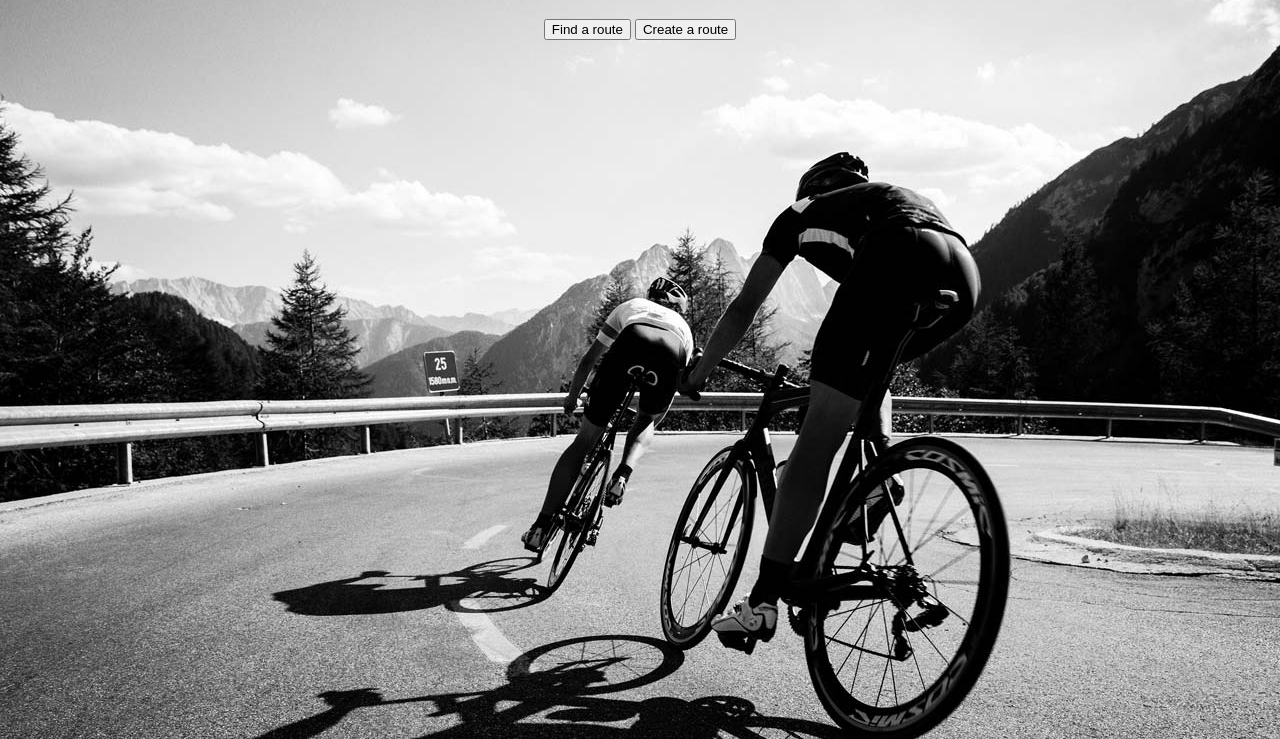
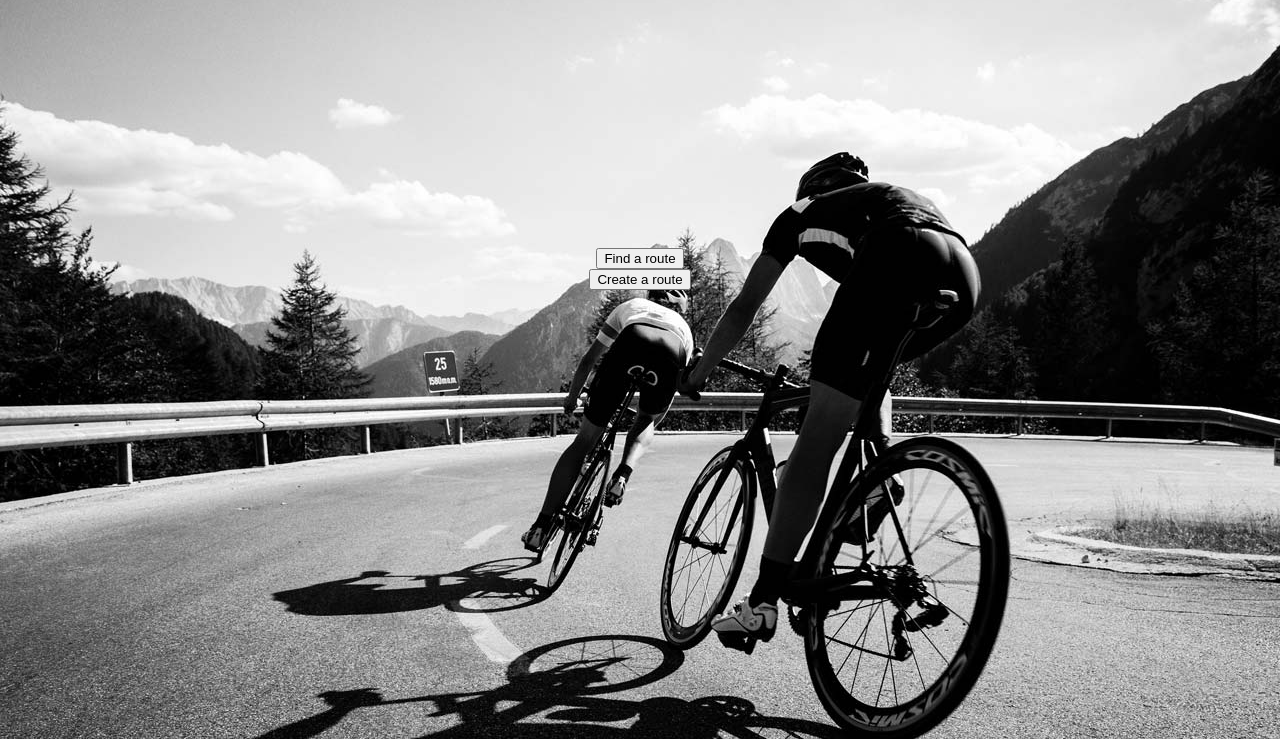
Before and after one commit to alec-heif/spokes-project, a plain HTML site: page intro_page.html in a window 1280 px wide. Shown: the part 61-800 px from the top of the page. Drawn offline with Linux system fonts and the light colour scheme.

Commit message:
Intro page: center buttons vertically

```diff
--- a/intro_page.css
+++ b/intro_page.css
@@ -22,9 +22,7 @@ h1 {
 /* This parent can be any width and height */
 .intro_buttons_block {
   text-align: center;
-
-  /* May want to do this if there is risk the container may be narrower than the element inside */
-  white-space: nowrap;
+  height: 500px;
 }
 
 /* The ghost, nudged to maintain perfect centering */
--- a/intro_page.html
+++ b/intro_page.html
@@ -7,10 +7,10 @@
     Spokes
   </h1>
 
-  <div class="intro_buttons_block">
+<div class="intro_buttons_block">
   <div class="intro_buttons">
-    <button type="button" class="btn_find">Find a route</button>
-    <button type="button" class="btn_create">Create a route</button>
+    <div><button type="button" class="btn_find">Find a route</button></div>
+    <div><button type="button" class="btn_create">Create a route</button></div>
   </div>
   </div>
 </div>
```
Also changed, not shown: 1 other file.
